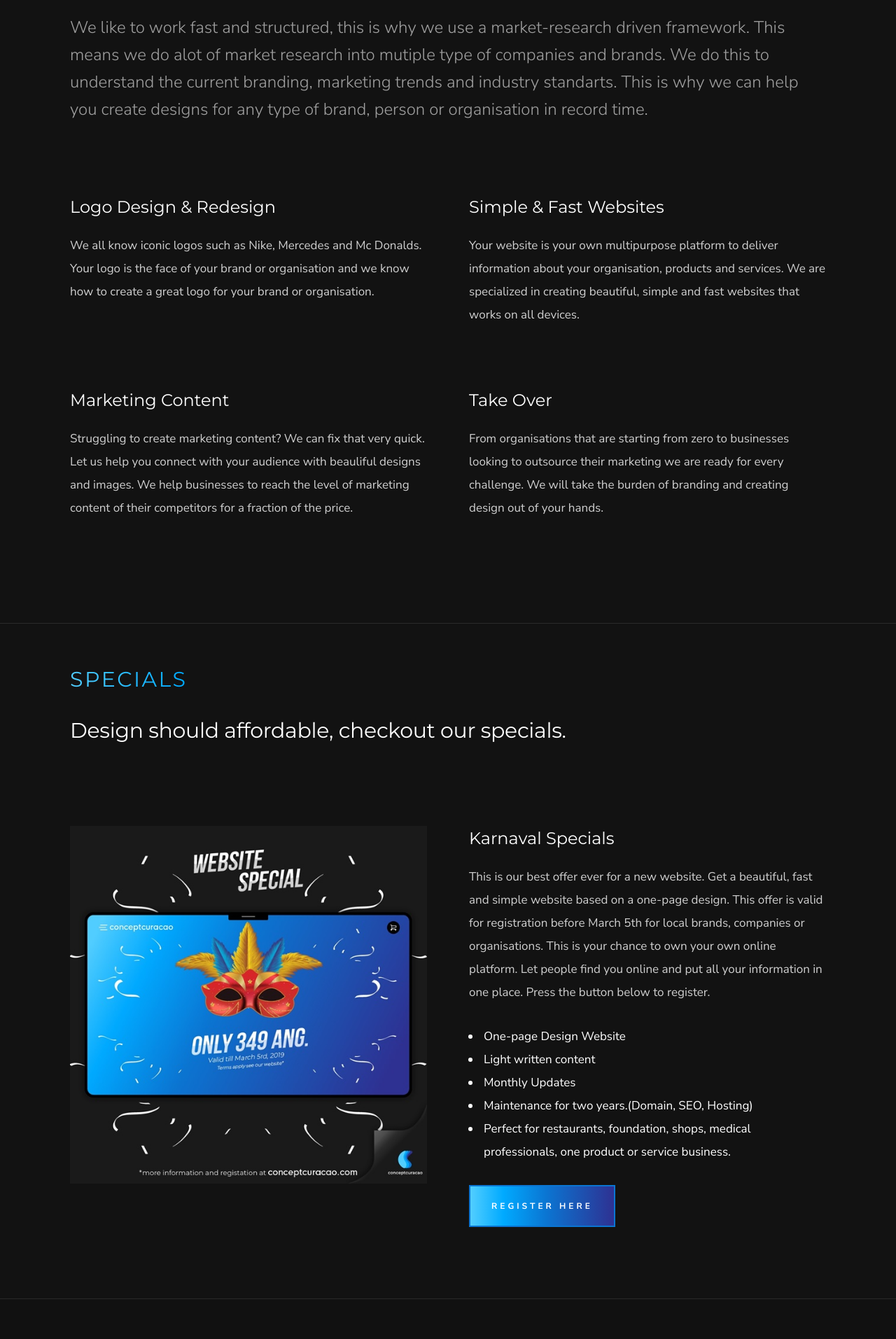
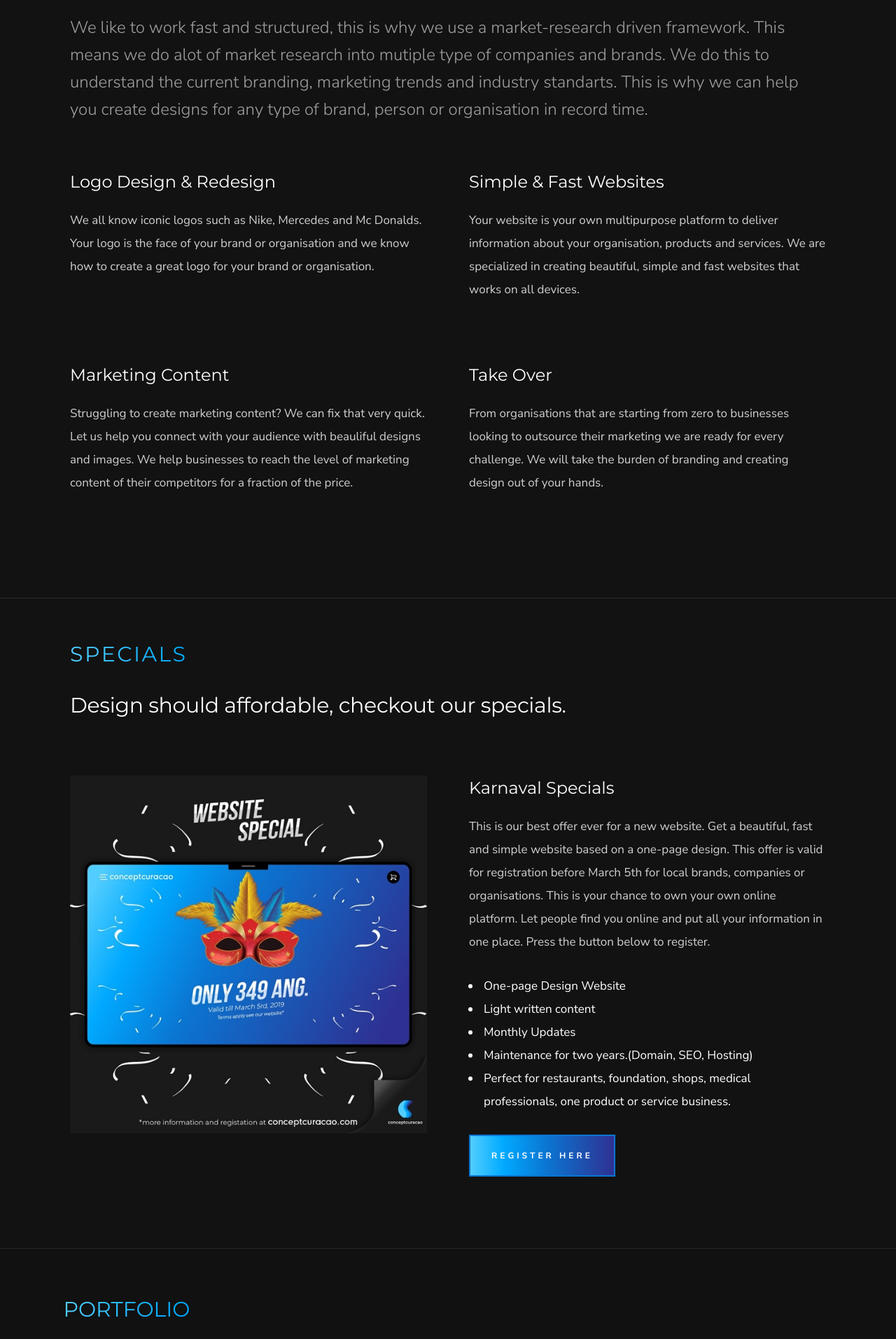
Before and after one commit to devbox02/conceptcuracao, a Jekyll site: the page built from index.html, in a window 1280 px wide. Shown: the part 1148-3061 px from the top of the page at 70% size. Built offline with Jekyll 4.4.1, drawn with Linux system fonts in a browser that asks for light colours; nearby versions of some CDN libraries; some web fonts are replaced; library files that are not in the unit come from our copies.

Commit message:
karnaval2

```diff
--- a/_includes/karnaval.html
+++ b/_includes/karnaval.html
@@ -34,7 +34,7 @@
                             <li>Maintenance for two years.(Domain, SEO, Hosting)</li>
                             <li>Perfect for restaurants, foundation, shops, medical professionals, one product or service business.</li>
                             </ul>
-                        <a href="https://conceptcuracao.typeform.com/to/QFBDW1" class="smoothscroll btn btn--primary btn--large">
+                        <a href="https://conceptcuracao.typeform.com/to/QFBDW1" class=" btn btn--primary btn--large">
                             Register Here
                         </a>
                     </div>
--- a/css/main.css
+++ b/css/main.css
@@ -2770,7 +2770,7 @@ html.no-csstransitions .home-content__main {
  * ## about process
  * ------------------------------------------------------------------- */
 .process {
-  margin-top: 6.6rem;
+  margin-top: 3rem;
   counter-reset: ctr;
 }
 
```
